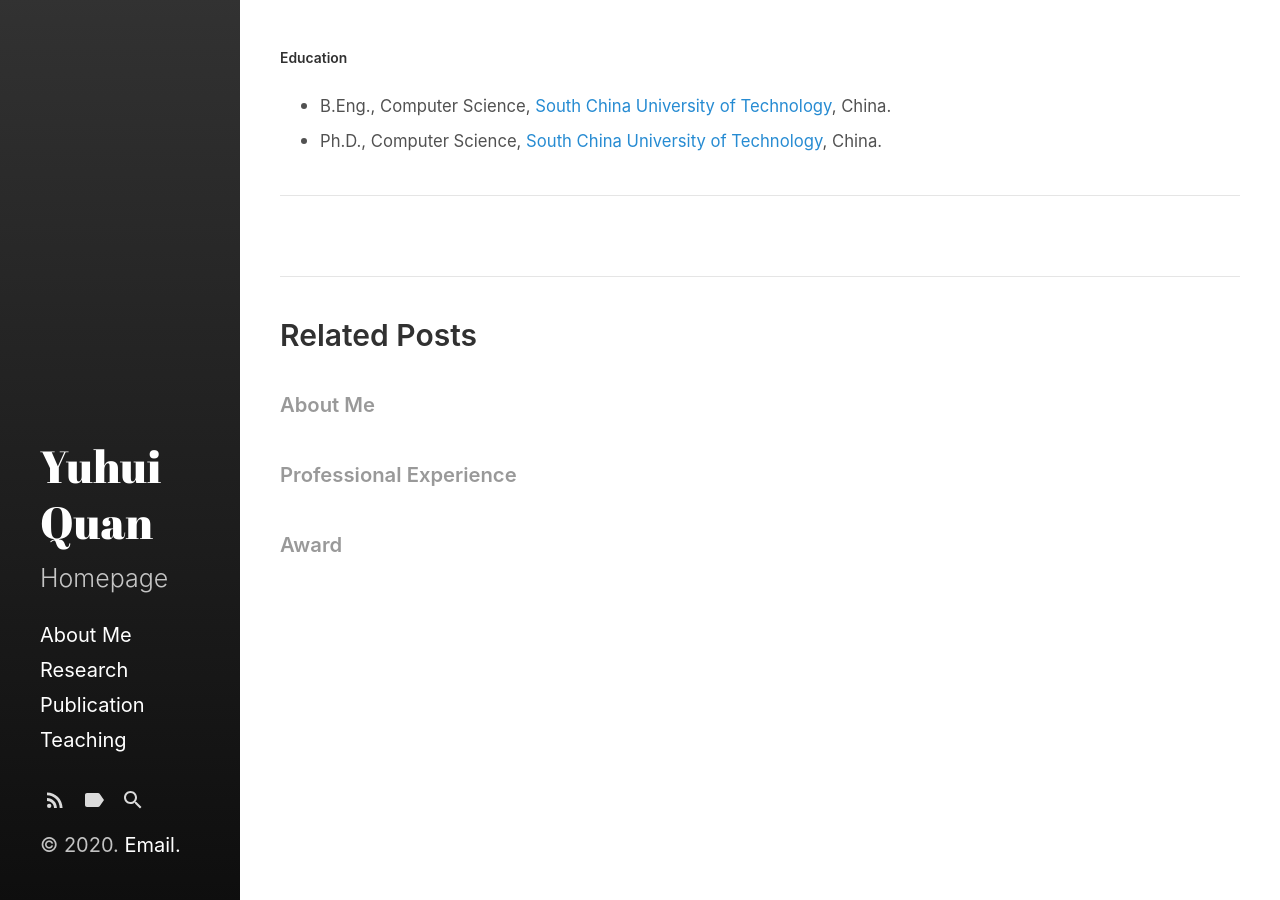
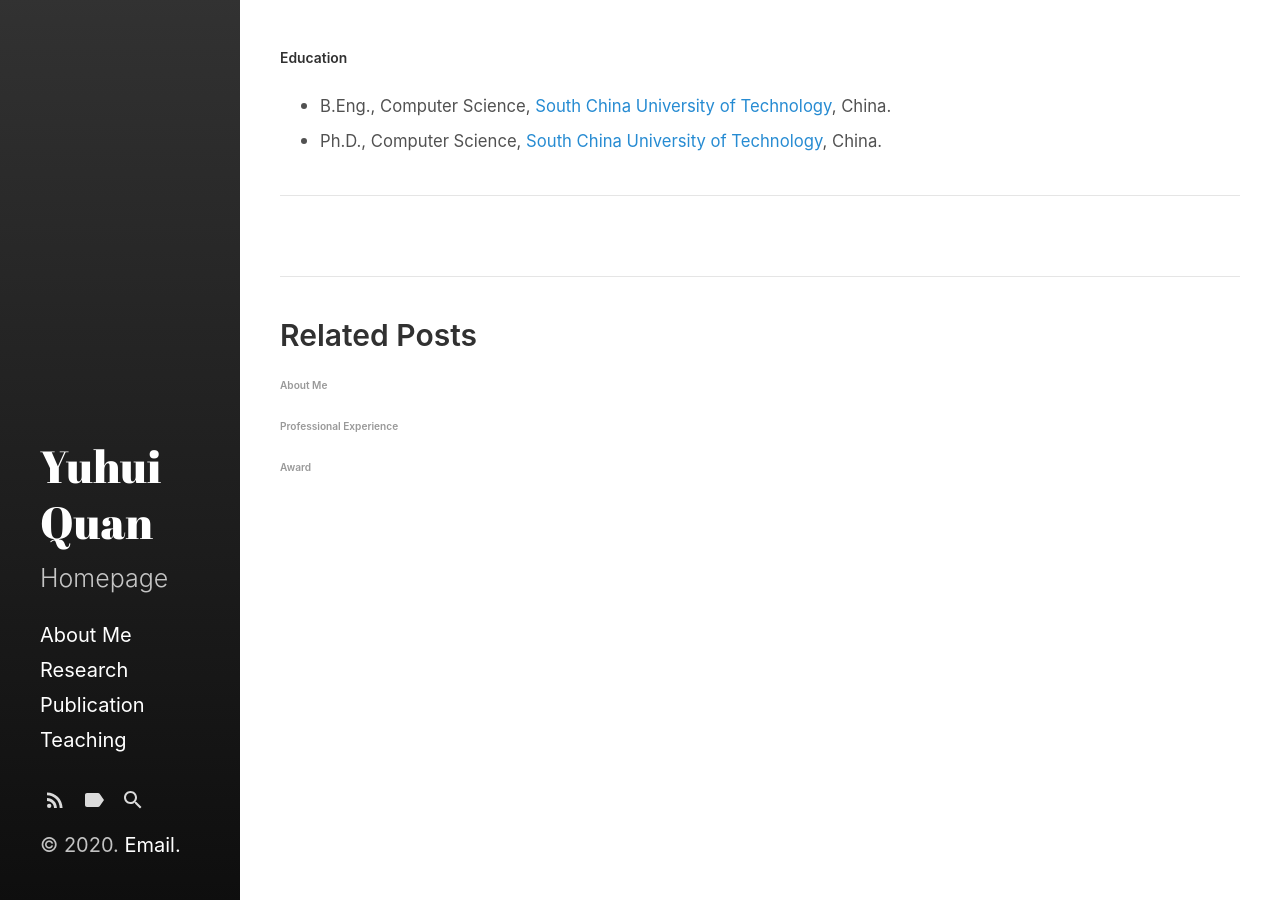
Before and after one commit to Dofboom/Dofboom.github.io, a Jekyll site: the page built from _posts/2020-5-30-education.md, in a window 1280 px wide. Built offline with Jekyll 4.4.1, drawn with Linux system fonts in a browser that asks for light colours.

Commit message:
Update related_posts.html

```diff
--- a/_includes/related_posts.html
+++ b/_includes/related_posts.html
@@ -5,7 +5,7 @@
       <li "font-size:100%">
         <h3>
           <a href="{{ post.url | relative_url }}">
-              <font size=7> {{ post.title }}</font>
+              <font size=5> {{ post.title }}</font>
           </a>
         </h3>
       </li>
```
